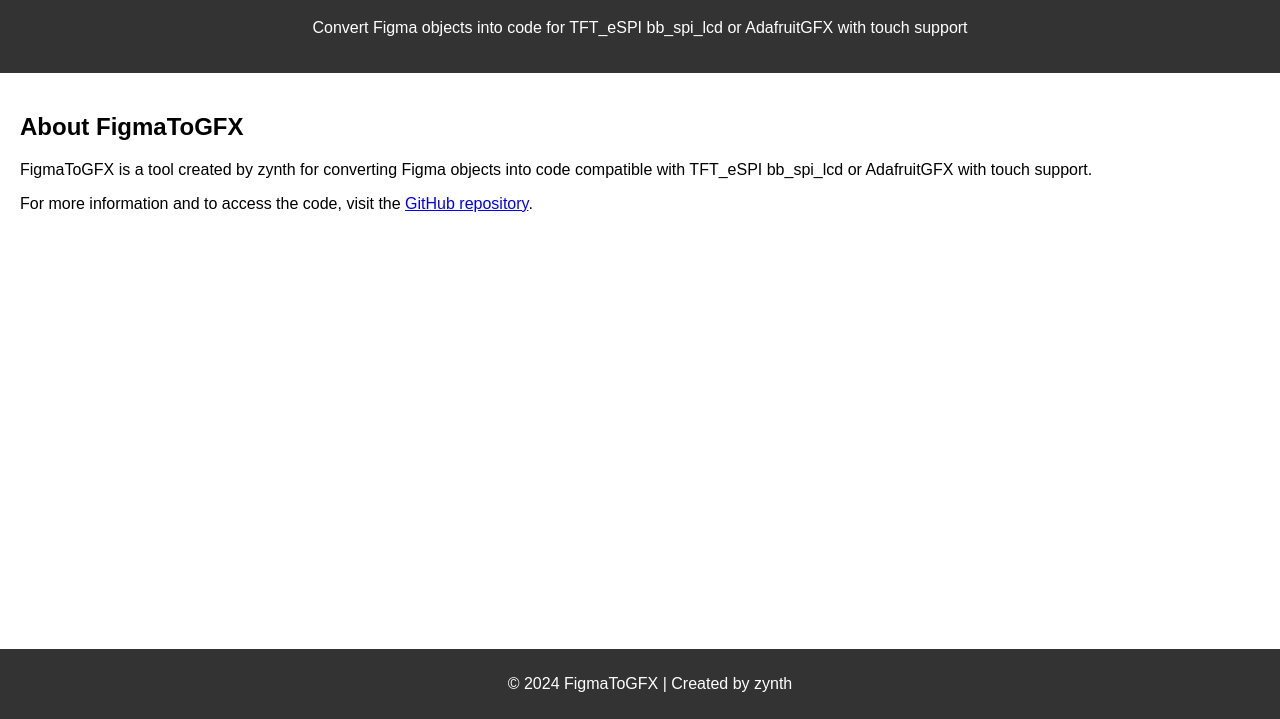
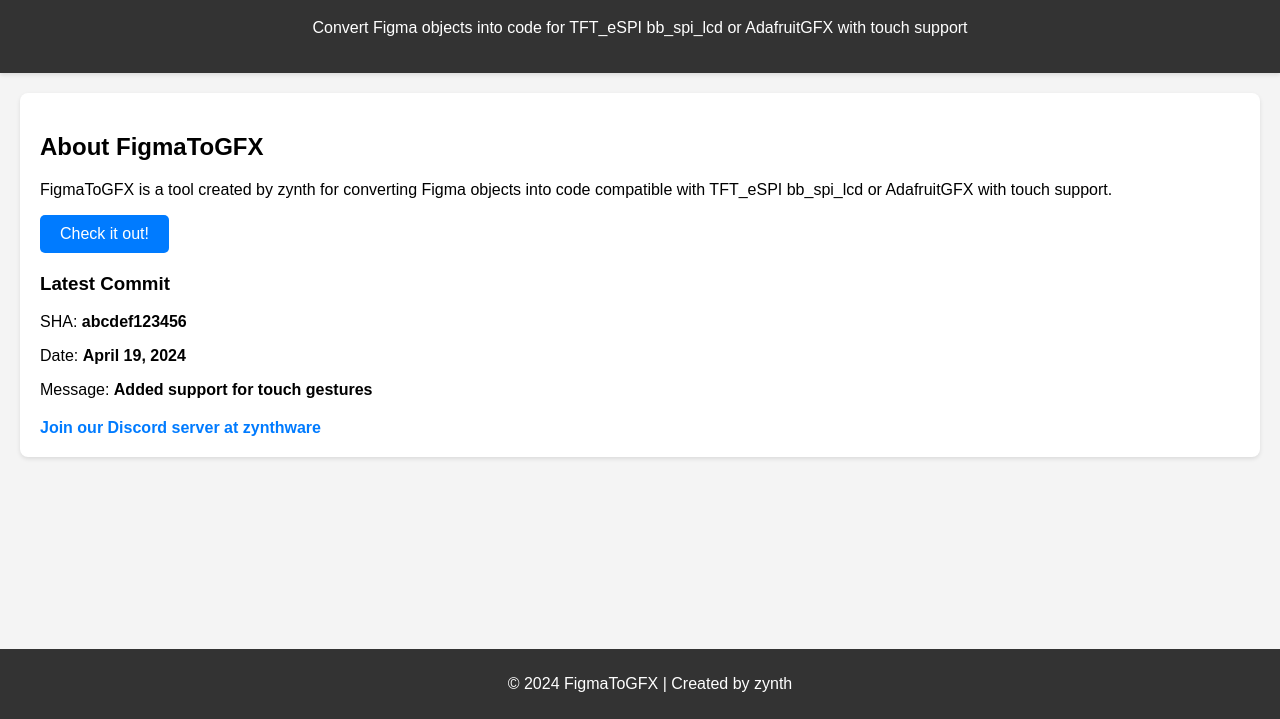
Before and after one commit to Zynth9999/FigmaToAdafruit, a website: page index.html in a window 1280 px wide. Shown: the part 81-800 px from the top of the page. Drawn offline with Linux system fonts and the light colour scheme.

Commit message:
Update index.html

```diff
--- a/index.html
+++ b/index.html
@@ -9,6 +9,7 @@
             font-family: Arial, sans-serif;
             margin: 0;
             padding: 0;
+            background-color: #f4f4f4;
         }
 
         header {
@@ -16,6 +17,7 @@
             color: #fff;
             padding: 20px;
             text-align: center;
+            box-shadow: 0px 2px 4px rgba(0, 0, 0, 0.1);
         }
 
         main {
@@ -24,6 +26,10 @@
 
         #about {
             margin-bottom: 20px;
+            background-color: #fff;
+            padding: 20px;
+            border-radius: 8px;
+            box-shadow: 0px 2px 4px rgba(0, 0, 0, 0.1);
         }
 
         footer {
@@ -35,6 +41,37 @@
             bottom: 0;
             left: 0;
             width: 100%;
+        }
+
+        button {
+            background-color: #007bff;
+            color: #fff;
+            padding: 10px 20px;
+            border: none;
+            border-radius: 5px;
+            cursor: pointer;
+            font-size: 16px;
+            transition: background-color 0.3s ease;
+        }
+
+        button:hover {
+            background-color: #0056b3;
+        }
+
+        .latest-commit {
+            margin-top: 20px;
+        }
+
+        .discord-link {
+            display: block;
+            margin-top: 20px;
+            color: #007bff;
+            text-decoration: none;
+            font-weight: bold;
+        }
+
+        .discord-link:hover {
+            text-decoration: underline;
         }
     </style>
 </head>
@@ -48,7 +85,14 @@
         <section id="about">
             <h2>About FigmaToGFX</h2>
             <p>FigmaToGFX is a tool created by zynth for converting Figma objects into code compatible with TFT_eSPI bb_spi_lcd or AdafruitGFX with touch support.</p>
-            <p>For more information and to access the code, visit the <a href="https://github.com/Zynth9999/FigmaToGFX/tree/main">GitHub repository</a>.</p>
+            <button onclick="window.location.href='https://github.com/Zynth9999/FigmaToGFX/tree/main'">Check it out!</button>
+            <div class="latest-commit">
+                <h3>Latest Commit</h3>
+                <p>SHA: <strong>abcdef123456</strong></p>
+                <p>Date: <strong>April 19, 2024</strong></p>
+                <p>Message: <strong>Added support for touch gestures</strong></p>
+            </div>
+            <a href="https://discord.gg/DPWY2jWeHR" class="discord-link">Join our Discord server at zynthware</a>
         </section>
     </main>
 
```
